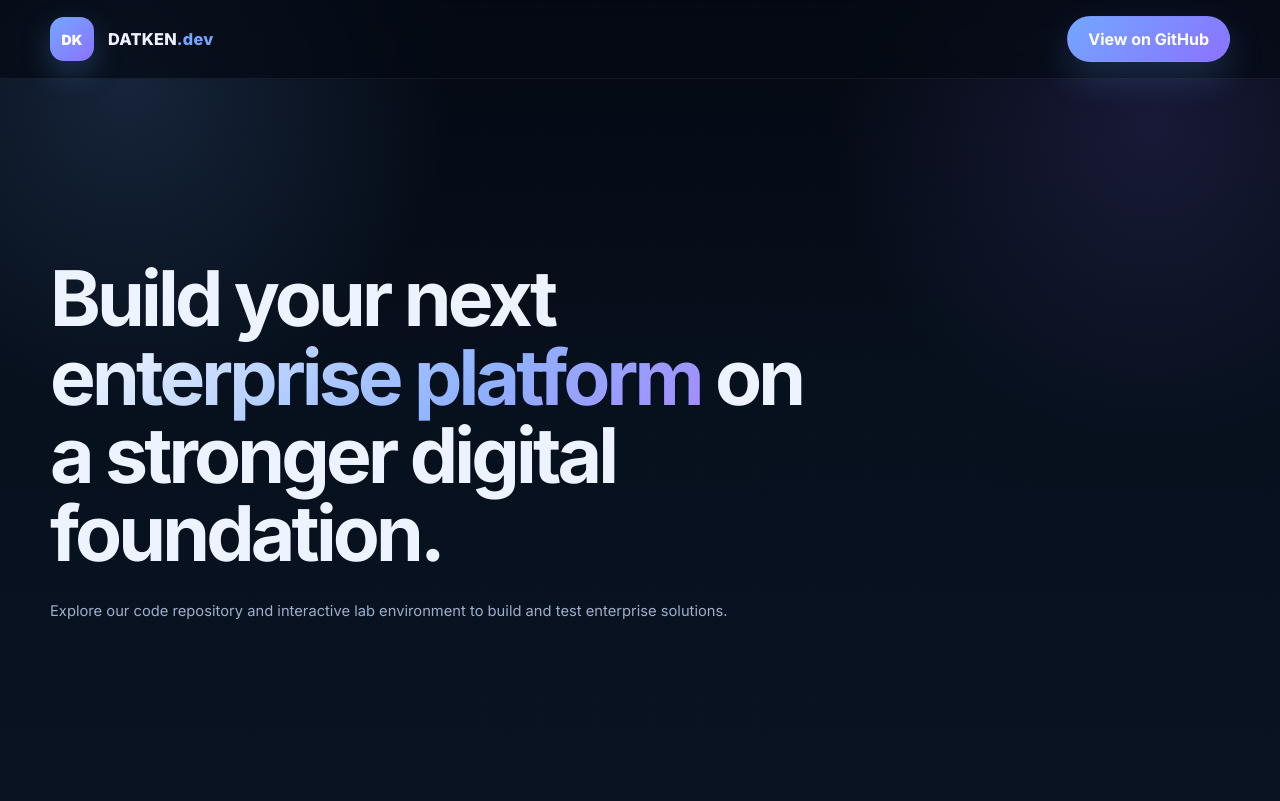
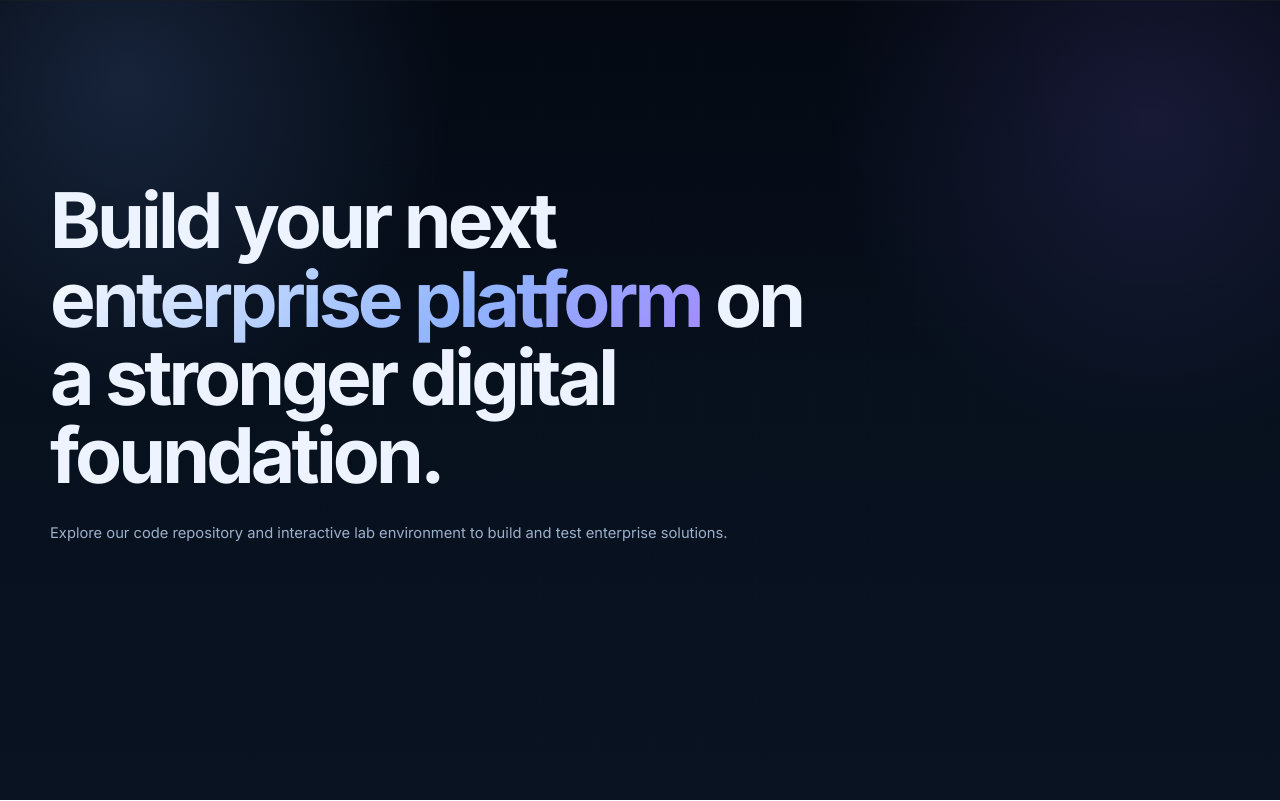
Before and after one commit to datkendev/gitdatkendev.github.io, a plain HTML site: page index.html in a window 1280 px wide. Drawn offline with Linux system fonts and the light colour scheme.

Commit message:
Update index.html

```diff
--- a/index.html
+++ b/index.html
@@ -235,14 +235,14 @@
 </head>
 <body>
   <header class="topbar">
-    <div class="container nav">
+    <!--<div class="container nav">
       <a href="#" class="brand">
         <div class="brand-mark">DK</div>
         <div class="brand-name">DATKEN<span>.dev</span></div>
       </a>
 
       <a class="btn btn-primary" href="#">View on GitHub</a>
-    </div>
+    </div>-->
   </header>
 
   <main class="hero">
```
